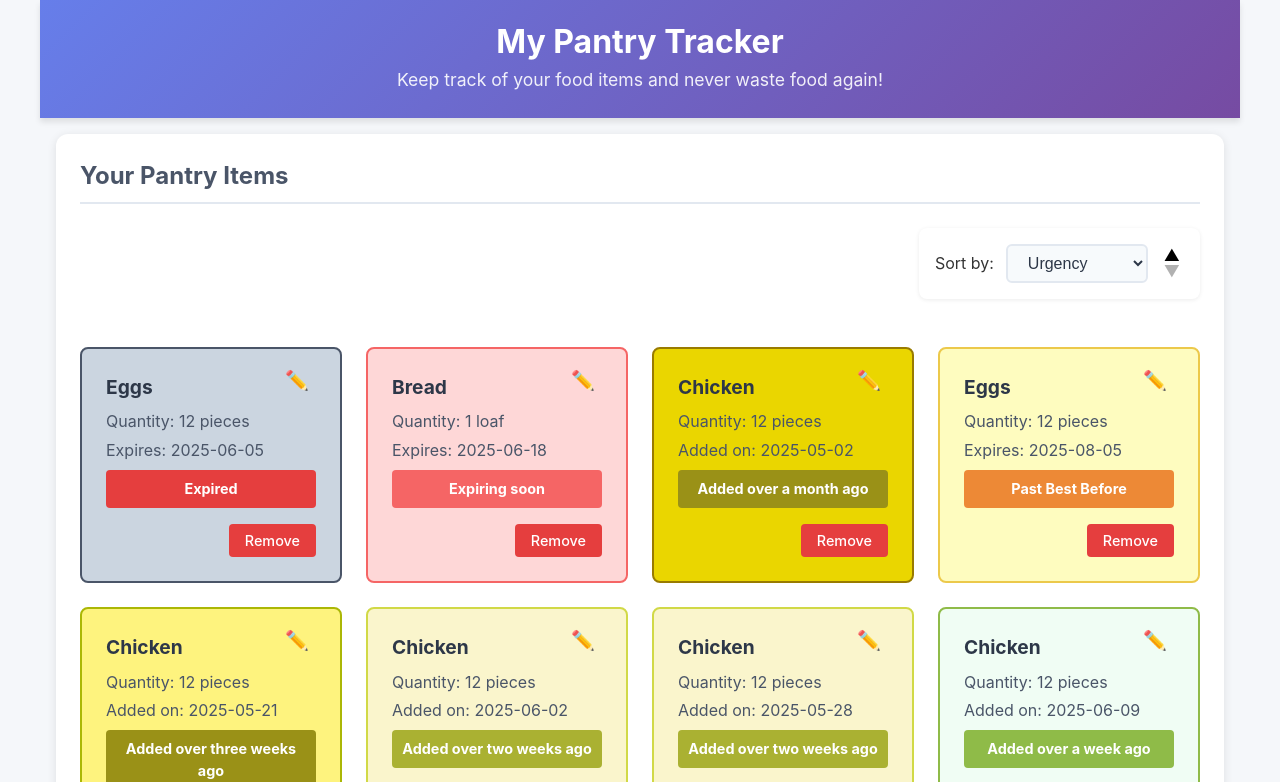
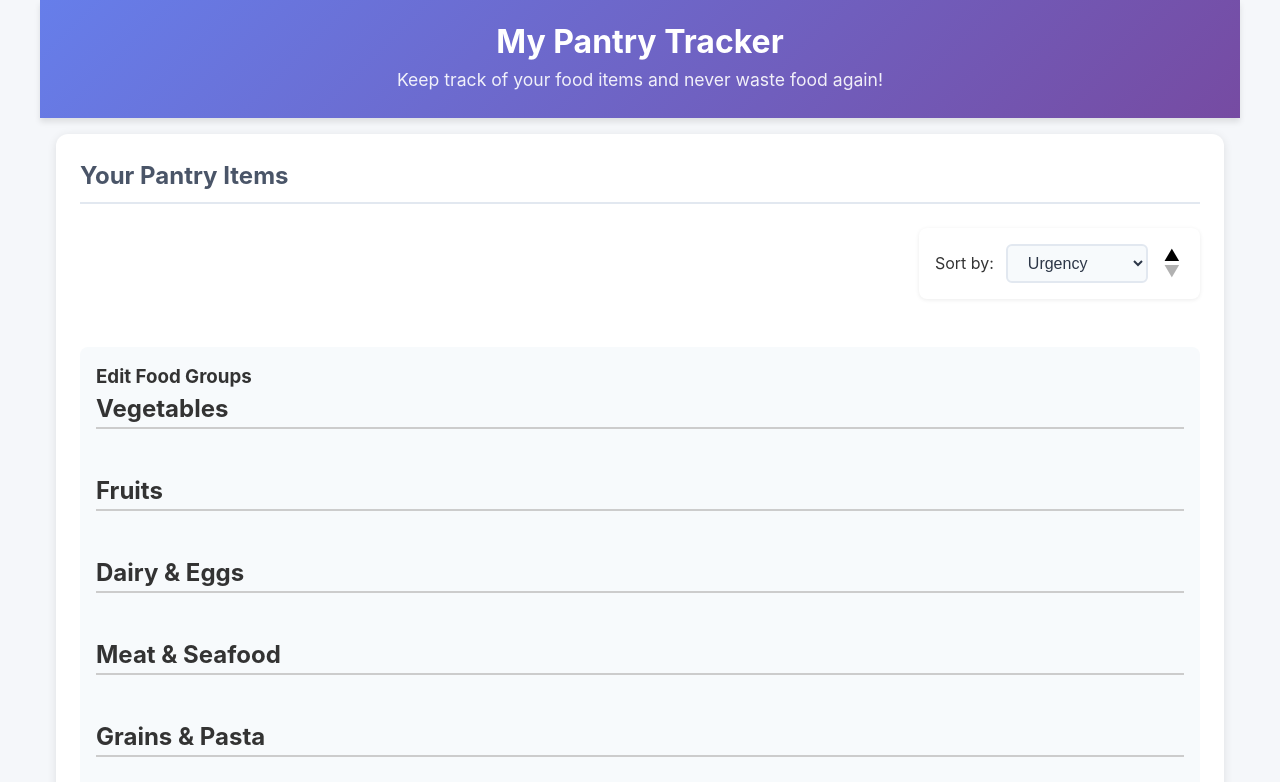
Before and after one commit to KSONG-cloud/pantry-tracker, a React (Vite) app: page / in a window 1280 px wide. Shown: the top 782 px of the page. Built offline with nearby package versions, Linux system fonts and the light colour scheme.

Commit message:
Added Grouping functionality, but it still needs a lot of polishing

```diff
--- a/src/App.jsx
+++ b/src/App.jsx
@@ -180,7 +180,10 @@ function App() {
             setSortOrder={setSortOrder}
           />
 
-          {/* <FoodGroupManager foodGroups={foodGroups} setFoodGroups={setFoodGroups} /> */}
+          <FoodGroupManager
+            pantryItems={pantryItems}
+            getExpiryStatus={getExpiryStatus}
+          />
 
 
           {pantryItems.length === 0 ? (
--- a/src/components/FoodGroupManager.css
+++ b/src/components/FoodGroupManager.css
@@ -31,3 +31,44 @@
   border-radius: 4px;
   cursor: pointer;
 }
+
+
+.food-group {
+  margin-bottom: 2rem;
+}
+
+.group-title {
+  font-size: 1.5rem;
+  margin-bottom: 0.75rem;
+  border-bottom: 2px solid #ccc;
+}
+
+.group-items {
+  display: flex;
+  flex-wrap: wrap;
+  gap: 1rem;
+}
+
+.food-group.grid .group-item {
+  width: 120px;
+  min-height: 80px;
+  padding: 0.5rem;
+  background: #f7f7f7;
+  border-radius: 8px;
+  display: flex;
+  flex-direction: column;
+  justify-content: space-between;
+}
+
+.food-group.list .group-items {
+  flex-direction: column;
+}
+
+.food-group.list .group-item {
+  width: 100%;
+  display: flex;
+  justify-content: space-between;
+  padding: 0.75rem;
+  background: #f7f7f7;
+  border-radius: 6px;
+}
--- a/src/components/FoodGroupManager.jsx
+++ b/src/components/FoodGroupManager.jsx
@@ -1,4 +1,4 @@
-import React, { useState } from "react";
+import React, { useState, useRef, useEffect } from "react";
 
 import './FoodGroupManager.css';
 
@@ -6,7 +6,7 @@ import { useFoodGroups } from "../contexts/FoodGroupContext";
 
 
 
-export default function FoodGroupManager() {
+export default function FoodGroupManager({ pantryItems, getExpiryStatus }) {
     const { foodGroups, addGroup, renameGroup, deleteGroup } = useFoodGroups();
 
 
@@ -43,7 +43,7 @@ export default function FoodGroupManager() {
         <div className="group-manager">
             <h3> Edit Food Groups</h3>
 
-            <ul>
+            {/* <ul>
                 {foodGroups. map((group, index) => (
                     <li key={index}>
                         {editingIndex === index ? (
@@ -64,7 +64,21 @@ export default function FoodGroupManager() {
                         )}
                     </li>
                 ))}
-            </ul>
+            </ul> */}
+            {foodGroups.map(group => {
+                const itemsInGroup = pantryItems.filter(item => item.group === group);
+                console.log(itemsInGroup);
+                console.log(pantryItems);
+                return (
+                    <FoodGroup
+                        key={group}
+                        groupName={group}
+                        items={itemsInGroup}
+                        getExpiryStatus={getExpiryStatus}
+                    />
+                );
+            })}
+
 
             {/* Input and button for adding a new food group */}
             <div className="add-group">
@@ -79,3 +93,73 @@ export default function FoodGroupManager() {
         </div>
     );
 }
+
+
+
+
+// function FoodGroup({ groupName, items, getExpiryStatus }) {
+//   return (
+//     <section className="food-group">
+//       <h3 className="group-title">{groupName}</h3>
+//       <div className="items-container">
+//         {items.map(item => {
+//           const freshness = getExpiryStatus(item);
+//           return (
+//             <div key={item.id} className="item-card">
+//               <span
+//                 className="freshness-indicator"
+//                 style={{ backgroundColor: freshness.color }}
+//                 title={freshness.label}
+//               />
+//               <span className="item-name">{item.name}</span>
+//               <span className="item-quantity">{item.quantity}</span>
+//               {/* Placeholder for future icons */}
+//               <span className="item-icons" />
+//             </div>
+//           );
+//         })}
+//       </div>
+//     </section>
+//   );
+// }
+
+
+function FoodGroup({ groupName, items, getExpiryStatus }) {
+  const containerRef = useRef(null);
+  const [layout, setLayout] = useState('grid'); // or 'list'
+
+  useEffect(() => {
+    const checkLayout = () => {
+      if (!containerRef.current) return;
+
+      const width = containerRef.current.offsetWidth;
+      const estimatedItemWidth = 120; // adjust as needed
+      const itemsPerRow = Math.floor(width / estimatedItemWidth);
+      setLayout(itemsPerRow > 1 ? 'grid' : 'list');
+    };
+
+    checkLayout();
+    window.addEventListener('resize', checkLayout);
+    return () => window.removeEventListener('resize', checkLayout);
+  }, []);
+
+  return (
+    <section className={`food-group ${layout}`} ref={containerRef}>
+      <h3 className="group-title">{groupName}</h3>
+      <div className="group-items">
+        {items.map(item => (
+          <div
+            key={item.id}
+            className="group-item"
+            title={`Quantity: ${item.quantity}`}
+            style={{ borderLeft: `8px solid ${getExpiryStatus(item).color}` }}
+          >
+            <span className="item-name">{item.name}</span>
+            <span className="item-quantity">x{item.quantity}</span>
+            {/* Space for icon if needed */}
+          </div>
+        ))}
+      </div>
+    </section>
+  );
+}
```
